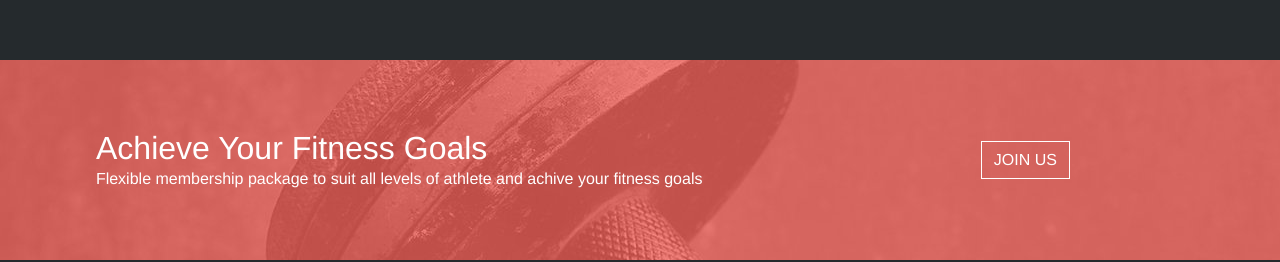
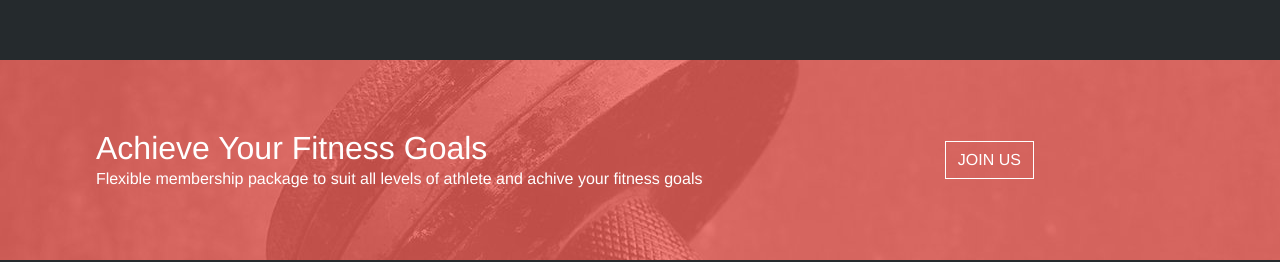
Before and after one commit to grada92/proj-html-vuejs, a Vue app: page / in a window 1280 px wide. Shown: the part 7209-7471 px from the top of the page. Built offline with nearby package versions, Linux system fonts and the light colour scheme.

Commit message:
add details button

```diff
--- a/src/components/FooterComponent.vue
+++ b/src/components/FooterComponent.vue
@@ -9,7 +9,7 @@
 
         <div class="col-3">
           <!--BUTTON SIGN UP-->
-          <button class="btn rounded-0 ms-4" >JOIN US</button>
+          <button class="btn rounded-0 me-5" >JOIN US</button>
 
         </div>
 
```
